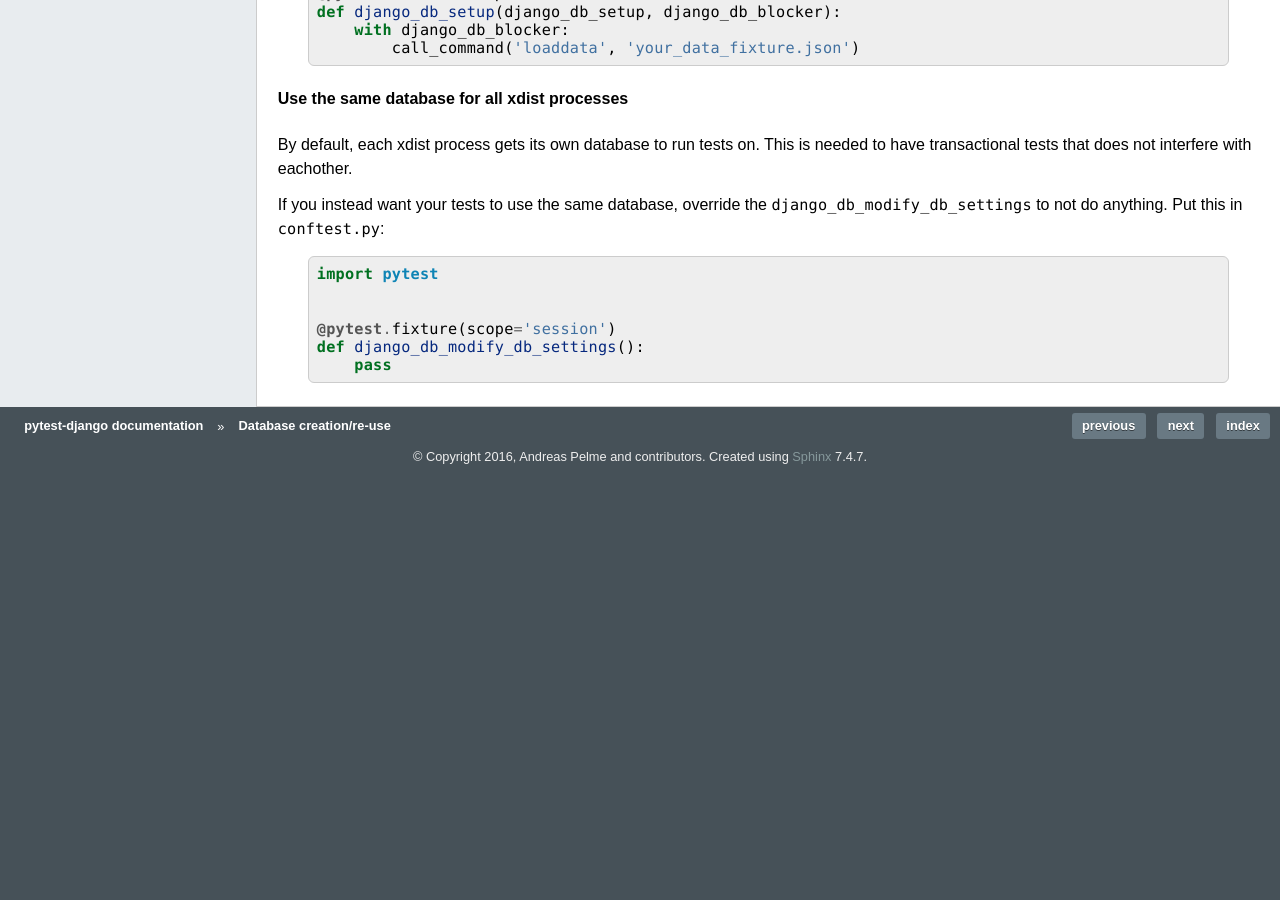
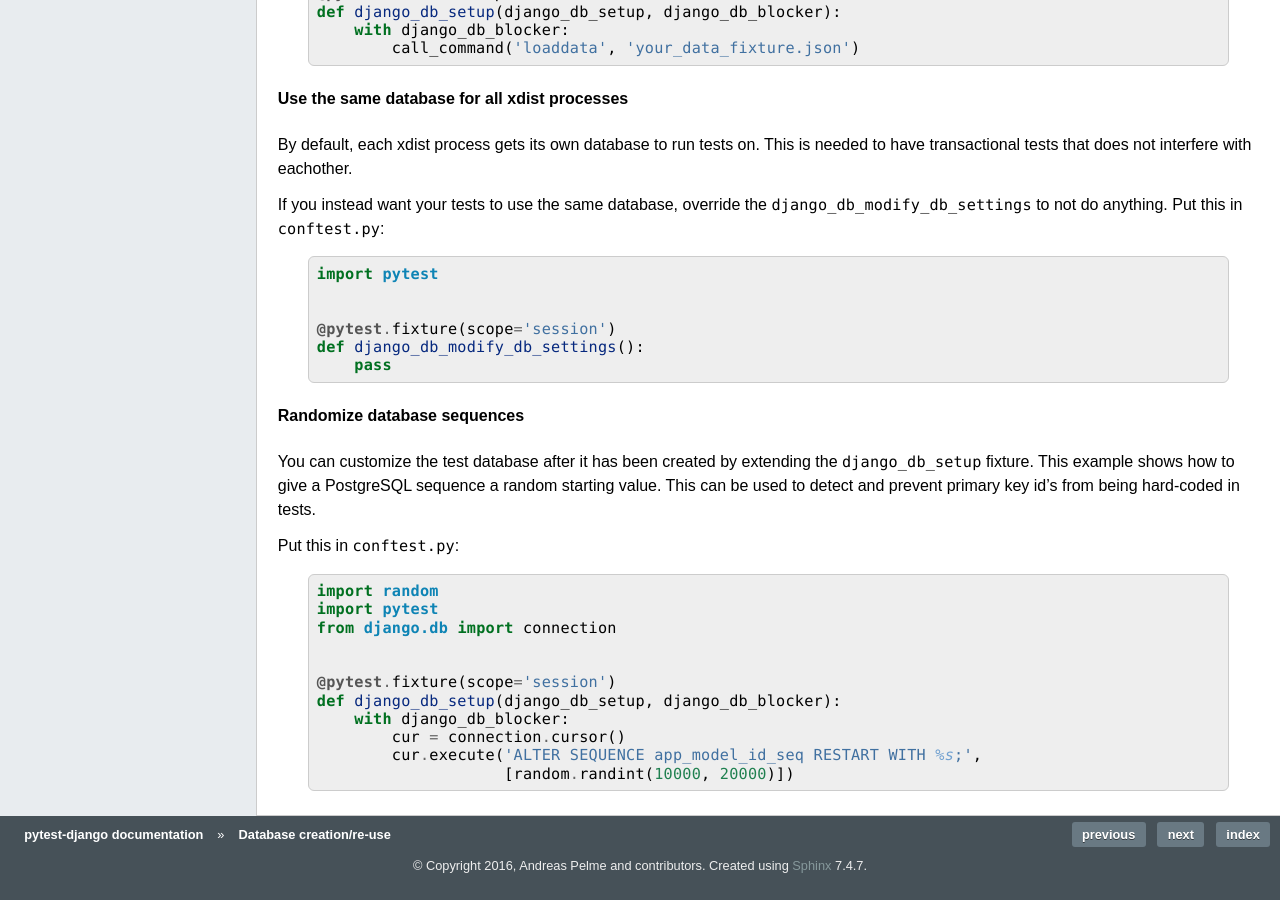
Before and after one commit to pytest-dev/pytest-django, a Sphinx documentation site: the page built from docs/database.rst, in a window 1280 px wide and 900 px high, scrolled down 6379 px. Built offline with Sphinx 7.4.7, drawn with Linux system fonts in a browser that asks for light colours; cross-references to code outside the pages are shown as plain code; before the commit the page ends 6871 px from its top, so only the background shows below that; some of the changed text lies outside the part shown.

Commit message:
Docs example on how to randomize database sequences.

```diff
--- a/docs/database.rst
+++ b/docs/database.rst
@@ -376,3 +376,25 @@ If you instead want your tests to use the same database, override the
     @pytest.fixture(scope='session')
     def django_db_modify_db_settings():
         pass
+
+Randomize database sequences
+""""""""""""""""""""""""""""
+
+You can customize the test database after it has been created by extending the
+:fixture:`django_db_setup` fixture. This example shows how to give a PostgreSQL
+sequence a random starting value. This can be used to detect and prevent
+primary key id's from being hard-coded in tests.
+
+Put this in ``conftest.py``::
+
+    import random
+    import pytest
+    from django.db import connection
+
+
+    @pytest.fixture(scope='session')
+    def django_db_setup(django_db_setup, django_db_blocker):
+        with django_db_blocker:
+            cur = connection.cursor()
+            cur.execute('ALTER SEQUENCE app_model_id_seq RESTART WITH %s;',
+                        [random.randint(10000, 20000)])
```
